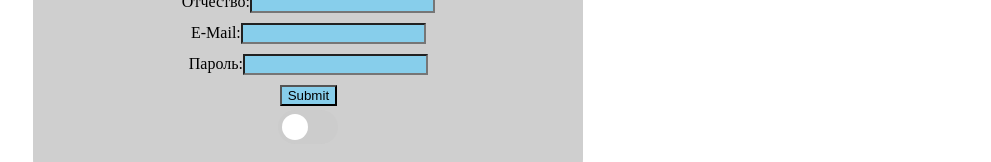
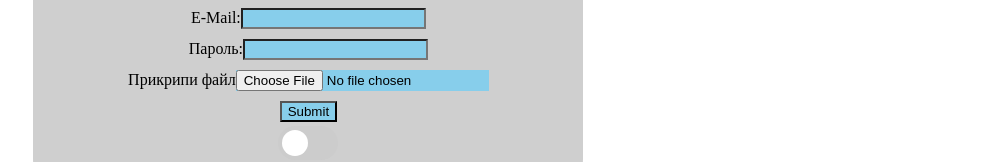
Before and after one commit to LoogePlay/Sesionwork, a React (Create React App) app in the folder my-session-work/: page /login in a window 1280 px wide. Shown: the part 525-687 px from the top of the page, without its empty margins (147-1138 px from the left). Built offline with nearby package versions, Linux system fonts and the light colour scheme.

Commit message:
File-register

```diff
--- a/my-session-work/src/routes/Registration.jsx
+++ b/my-session-work/src/routes/Registration.jsx
@@ -72,6 +72,12 @@ const changeTheme = ()=> {
       </label>
       </div>
       <div>
+        <label >
+          Прикрипи файл
+          <input {...register('Uploaded_file')} type="file"/>
+        </label>
+      </div>
+      <div>
       <input {...register} type="Submit" />
       </div>
       <div>
```
